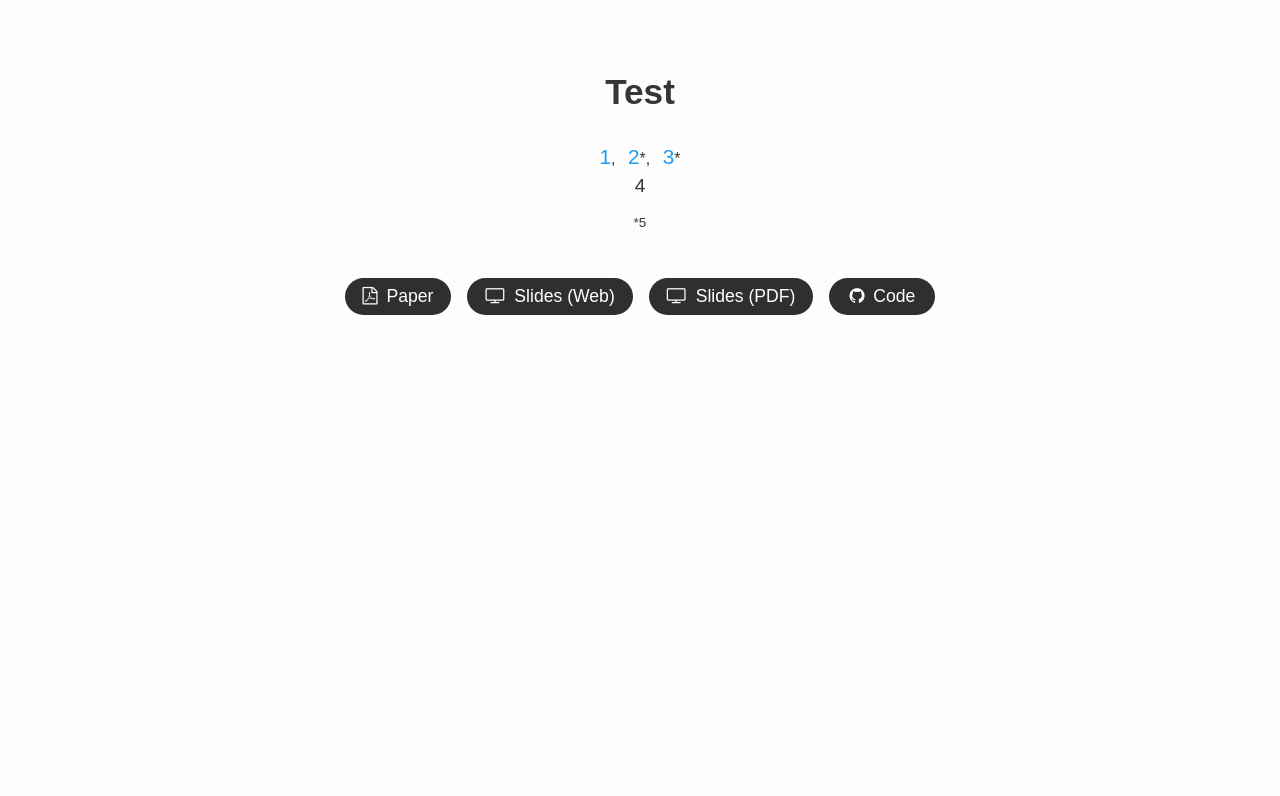
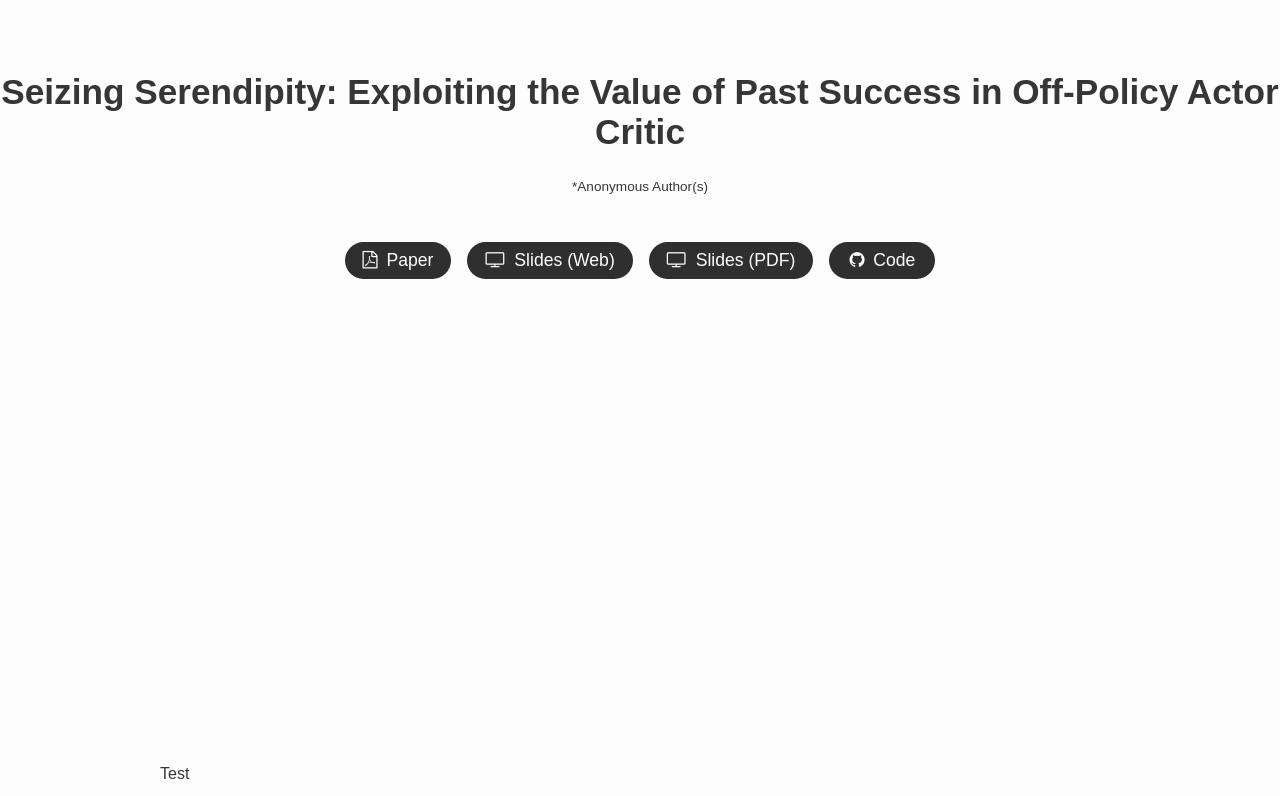
Before and after one commit to BEEauthors/BEEauthors.github.io, a plain HTML site: page index.html in a window 1280 px wide. Shown: the top 796 px of the page. Drawn offline with nearby package versions, Linux system fonts and the light colour scheme; some packages are replaced by stand-ins of ours; a web font is replaced by a local one.

Commit message:
Update index.html

```diff
--- a/index.html
+++ b/index.html
@@ -1,7 +1,7 @@
 
 <head>
 	<title>BEE</title>
-	<meta property="og:title" content="Seizing Serendipity: Exploiting the Value of Past Success in Off-Policy Actor Critic">
+	<meta property="og:title" content="Title">
 	<meta property="og:description" content="Test">
 	<link rel="stylesheet" href="style.css">
 	<link rel="stylesheet" href="https://fonts.googleapis.com/css?family=Google+Sans|Noto+Sans|Castoro">
@@ -23,17 +23,17 @@
 	</script>
 </head>
 <div class="header" id="top">
-	<h1>Test</h1>
+	<h1>Seizing Serendipity: Exploiting the Value of Past Success in Off-Policy Actor Critic</h1>
 	<table class="authors">
 		<tbody>
 			<tr>
 				<td>
 					<h4>
-						<a href="#" class="nobreak">1</a>,&ensp;
+<!-- 						<a href="#" class="nobreak">1</a>,&ensp;
 						<a href="#" class="nobreak">2</a>&ast;,&ensp;
-						<a href="#" class="nobreak">3</a>&ast;<br/>
-						<span class="authors-affiliation">4</span><br/>
-						<span class="authors-affiliation" style="font-size: 0.85em;">&ast;5</span>
+						<a href="#" class="nobreak">3</a>&ast;<br/> -->
+<!-- 						<span class="authors-affiliation">4</span><br/> -->
+						<span class="authors-affiliation" style="font-size: 0.85em;">&ast;Anonymous Author(s)</span>
 					</h4>
 				</td>
 			</tr>
```
